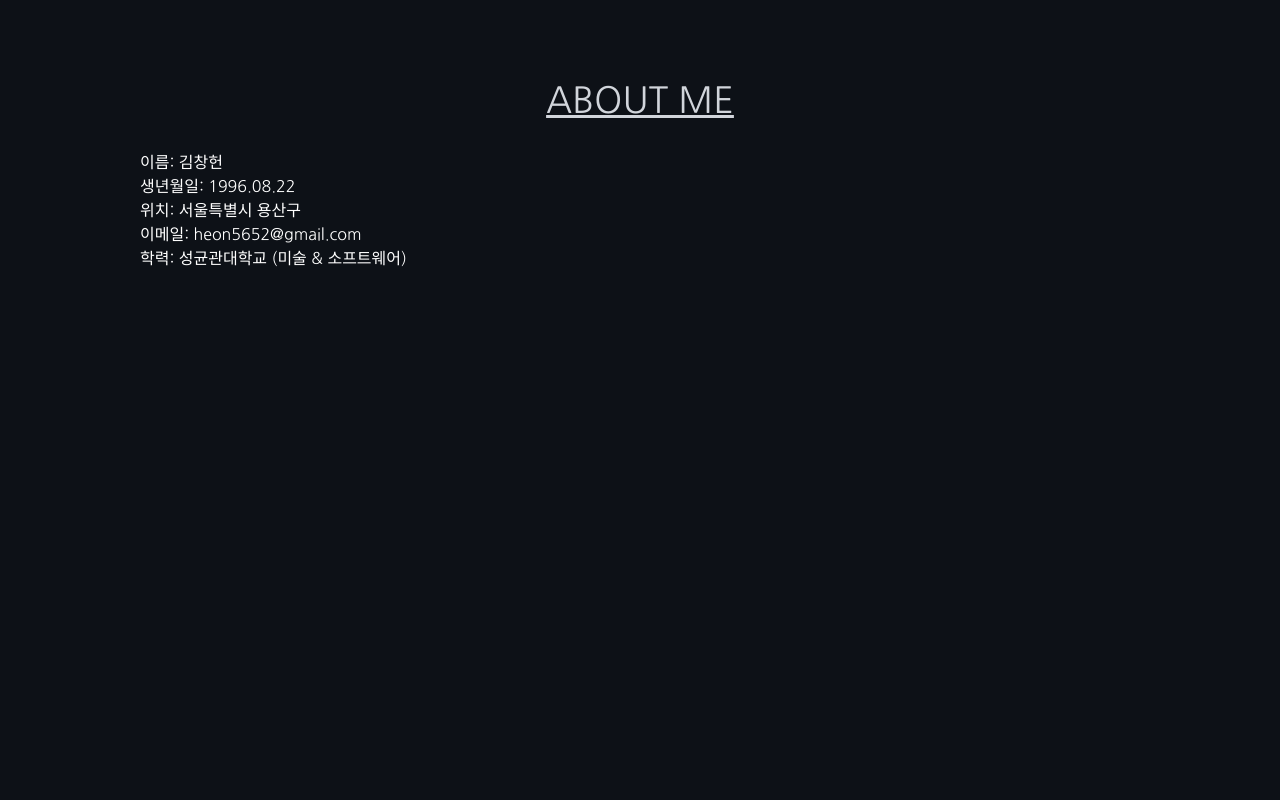
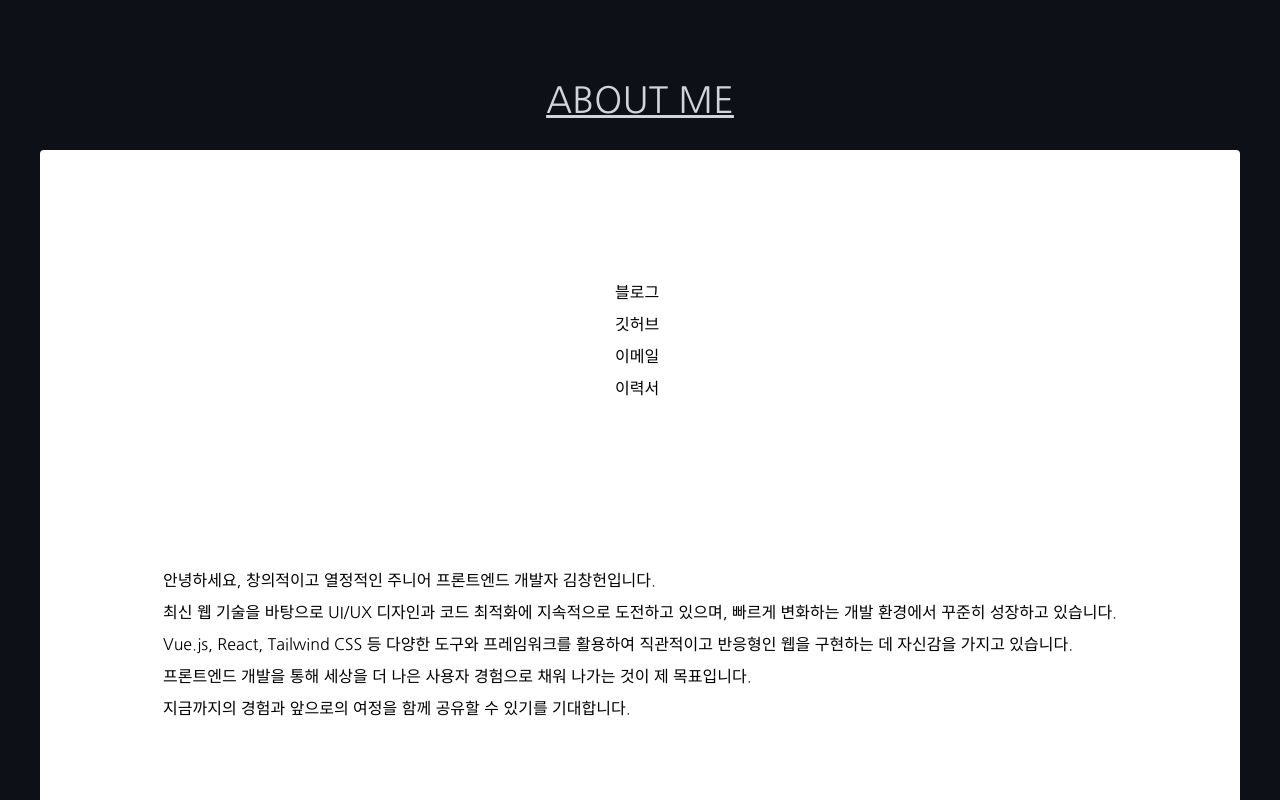
Before and after one commit to changheonkim/portfolio, a Next.js app: page / in a window 1280 px wide. Shown: the part 800-1600 px from the top of the page. Built offline with nearby package versions, Linux system fonts and the light colour scheme.

Commit message:
add: aboutme 구성 추가

```diff
--- a/src/features/aboutMeSection/AboutMeSection.tsx
+++ b/src/features/aboutMeSection/AboutMeSection.tsx
@@ -5,12 +5,22 @@ export default function AboutMeSection() {
   return (
     <SectionContainer>
       <Title>ABOUT ME</Title>
-      <div className="text-white">
-        <div>이름: 김창헌</div>
-        <div>생년월일: 1996.08.22</div>
-        <div>위치: 서울특별시 용산구</div>
-        <div>이메일: heon5652@gmail.com</div>
-        <div>학력: 성균관대학교 (미술 & 소프트웨어)</div>
+      <div className="bg-white w-full h-[700px] text-black rounded flex flex-col justify-center items-center">
+        <div className="w-[50px] font-[14px] m-20 leading-8">
+          블로그 깃허브 이메일 이력서
+        </div>
+        <div className="font-[14px] m-20 leading-8">
+          안녕하세요, 창의적이고 열정적인 주니어 프론트엔드 개발자 김창헌입니다.
+          <br />
+          최신 웹 기술을 바탕으로 UI/UX 디자인과 코드 최적화에 지속적으로
+          도전하고 있으며, 빠르게 변화하는 개발 환경에서 꾸준히 성장하고
+          있습니다. <br />
+          Vue.js, React, Tailwind CSS 등 다양한 도구와 프레임워크를 활용하여
+          직관적이고 반응형인 웹을 구현하는 데 자신감을 가지고 있습니다. <br />
+          프론트엔드 개발을 통해 세상을 더 나은 사용자 경험으로 채워 나가는 것이
+          제 목표입니다. <br />
+          지금까지의 경험과 앞으로의 여정을 함께 공유할 수 있기를 기대합니다.
+        </div>
       </div>
     </SectionContainer>
   );
--- a/src/features/mainSection/MainSection.helpers.ts
+++ /dev/null
@@ -1,50 +0,0 @@
-import { useAnimation } from 'framer-motion';
-import { useEffect } from 'react';
-
-import { Direction, Variants } from './MainSection.model';
-
-export const MainSectionHelpers = () => {
-  const controls = useAnimation();
-
-  useEffect(() => {
-    controls.start('bounce');
-  }, [controls]);
-
-  const createBallVariants = (direction: Direction): Variants => {
-    const height =
-      direction === 'left'
-        ? window.innerHeight - 184
-        : -window.innerHeight + 184;
-    const width = window.innerWidth - 345;
-    const offset = direction === 'left' ? 1 : -1;
-
-    return {
-      bounce: {
-        y: [
-          0,
-          height,
-          height - 76 * offset,
-          height,
-          height - 66 * offset,
-          height,
-          height - 36 * offset,
-          height,
-          height - 21 * offset,
-          height,
-          height,
-        ],
-        x: [0, 0, 0, 0, 0, 0, 0, 0, 0, width * offset],
-        transition: {
-          duration: 5,
-          ease: 'easeInOut',
-        },
-      },
-    };
-  };
-
-  const handleScroll = () => {
-    window.scrollBy({ top: window.innerHeight, behavior: 'smooth' });
-  };
-
-  return { controls, createBallVariants, handleScroll };
-};
--- a/src/features/mainSection/MainSection.model.ts
+++ /dev/null
@@ -1,20 +0,0 @@
-export type Direction = 'left' | 'right';
-
-export type Variants = {
-  bounce: {
-    y: number[];
-    x: number[];
-    transition: {
-      duration: number;
-      ease: string;
-    };
-  };
-};
-
-export type BallGroupProps = {
-  position: string;
-  ballVariants: Variants;
-  direction: Direction;
-  controls: any;
-  onAnimationComplete: () => void;
-};
--- a/src/widgets/sectionContainer/SectionContainer.tsx
+++ b/src/widgets/sectionContainer/SectionContainer.tsx
@@ -3,7 +3,7 @@ import { SectionContainerProps } from './SectionContainer.type';
 export default function SectionContainer({ children }: SectionContainerProps) {
   return (
     <div className="w-full bg-[#0D1117] flex justify-center items-center overflow-hidden">
-      <div className="relative h-screen w-[1000px]">{children}</div>
+      <div className="relative h-screen w-[1200px]">{children}</div>
     </div>
   );
 }
```
